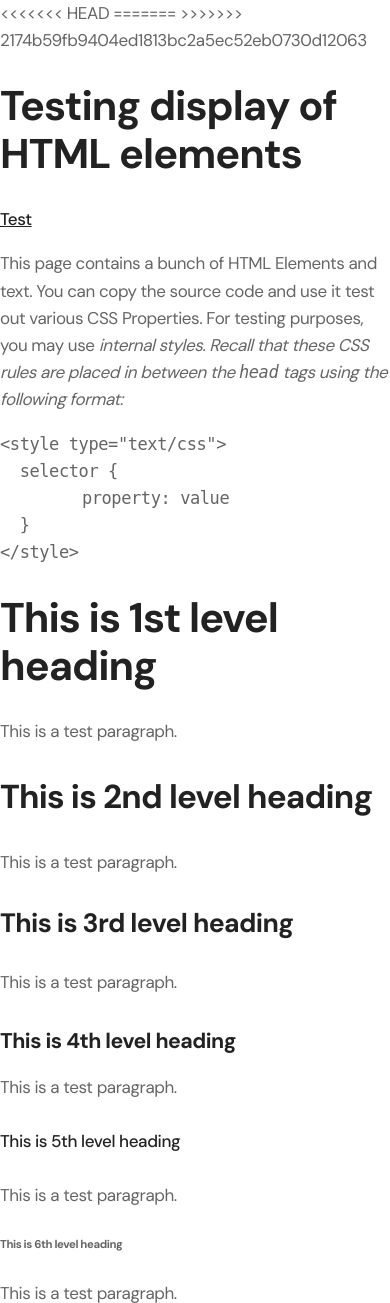
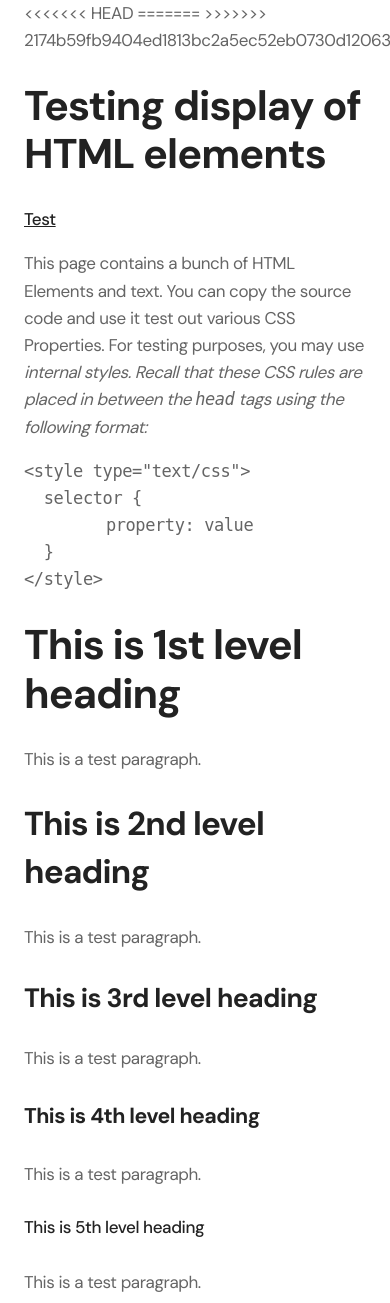
Before and after one commit to alohaquando/WebProg-HTML-and-CSS, a PHP site: page /Pages/CSS-test.html in a window 390 px wide. Shown: the top 1303 px of the page. Run offline with PHP 8.4, Linux system fonts and the light colour scheme.

Commit message:
Finished FAQs  page (non responsive). Testing layout

```diff
--- a/Pages/CSS/component.css
+++ b/Pages/CSS/component.css
@@ -1,9 +1,17 @@
+.Header {
+  margin-top: 64px;
+  margin-bottom: 48px;
+}
+
 .H4_and_body_17 {
   margin-top: 48px;
   margin-bottom: 48px;
 }
 
-.Header {
-  margin-top: 64px;
-  margin-bottom: 48px;
+.H4_and_body_17 h4 {
+  margin-bottom: 8px;
 }
+
+.H4_and_body_17 p {
+  margin-top: 8px;
+}
--- a/Pages/CSS/font.css
+++ b/Pages/CSS/font.css
@@ -66,7 +66,6 @@ h4 {
   line-height: 1.51;
   letter-spacing: -0.51px;
   color: var(--black);
-  margin-bottom: 8px;
 }
 
 h5 {
@@ -135,7 +134,6 @@ h5 {
   line-height: 1.6;
   letter-spacing: -0.41px;
   color: var(--light-black);
-  margin-top: 0;
 }
 
 .CaptionGraySmall {
--- a/Pages/CSS/spacing.css
+++ b/Pages/CSS/spacing.css
@@ -1,8 +1,79 @@
-body {
-  max-width: 1140px;
-  margin: auto;
+/* * {
+  box-sizing: border-box;
 }
 
-.spacing-48 {
-  height: var(--spacing-48);
+.col-1 {
+  width: 8.33%;
 }
+
+.col-2 {
+  width: 16.66%;
+}
+
+.col-3 {
+  width: 25%;
+}
+
+.col-4 {
+  width: 33.33%;
+}
+
+.col-5 {
+  width: 41.66%;
+}
+
+.col-6 {
+  width: 50%;
+}
+
+.col-7 {
+  width: 58.33%;
+}
+
+.col-8 {
+  width: 66.66%;
+}
+
+.col-9 {
+  width: 75%;
+}
+
+.col-10 {
+  width: 83.33%;
+}
+
+.col-11 {
+  width: 91.66%;
+}
+
+.col-12 {
+  width: 100%;
+} */
+
+@media only screen and (min-width: 1024px) {
+  /* [class*="col-"] {
+    float: left;
+  } */
+  body {
+    max-width: min(1024px, 80vw);
+    margin: 0 auto;
+  }
+}
+
+@media only screen and (max-width: 1024px) {
+  /* [class*="col-"] {
+    width: 100%;
+  } */
+  body {
+    margin: 0 48px;
+  }
+}
+
+@media only screen and (max-width: 768px) {
+  /* [class*="col-"] {
+    width: 100%;
+  } */
+  body {
+    margin: 0 24px;
+  }
+}
```
